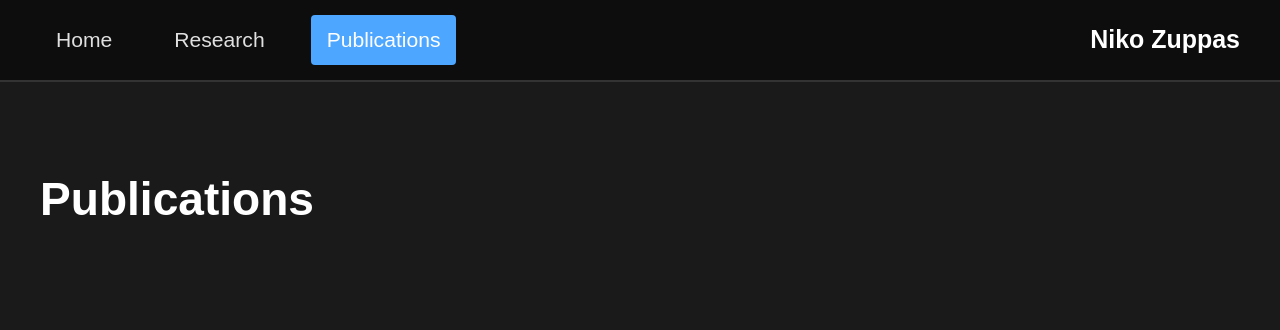
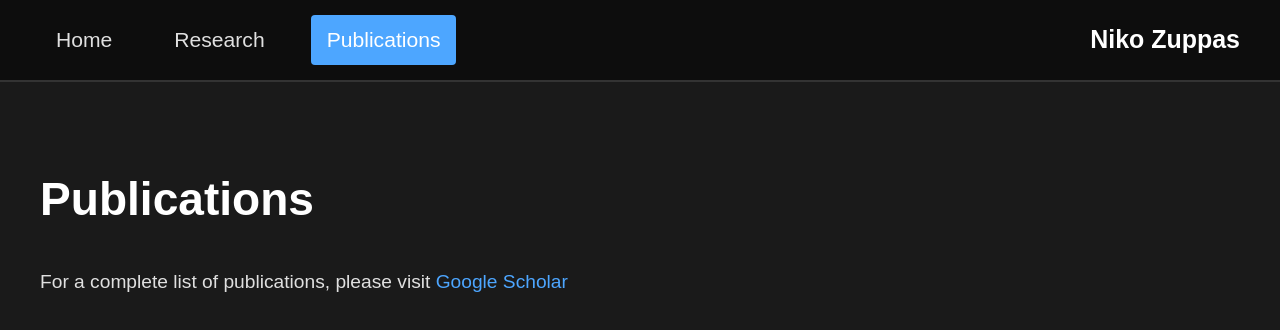
Before and after one commit to nzupp/nzupp.github.io, a plain HTML site: page publications.html in a window 1280 px wide. Drawn offline with Linux system fonts and the light colour scheme.

Commit message:
Update publications.html

```diff
--- a/publications.html
+++ b/publications.html
@@ -22,6 +22,9 @@
 
     <div class="content">
         <h1>Publications</h1>
+        <p>
+        For a complete list of publications, please visit <a href="https://scholar.google.com/scholar?hl=en&as_sdt=0%2C36&q=Niko+Zuppas&btnG=">Google Scholar</a>
+        </p>
     </div>
 </body>
 </html>
```
